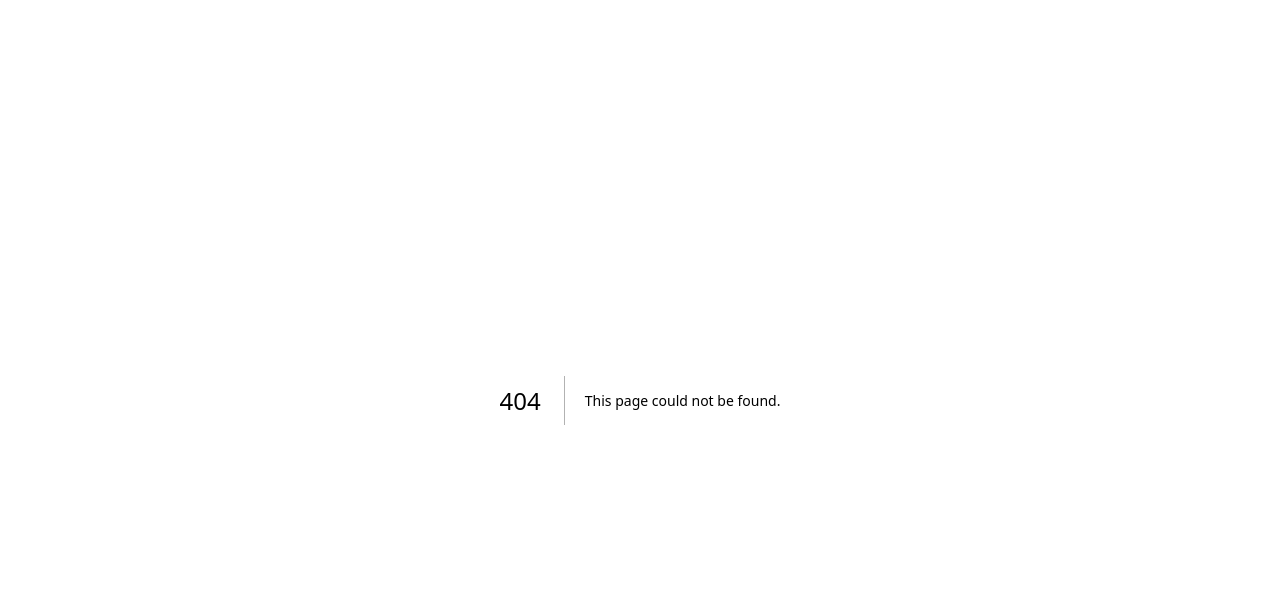
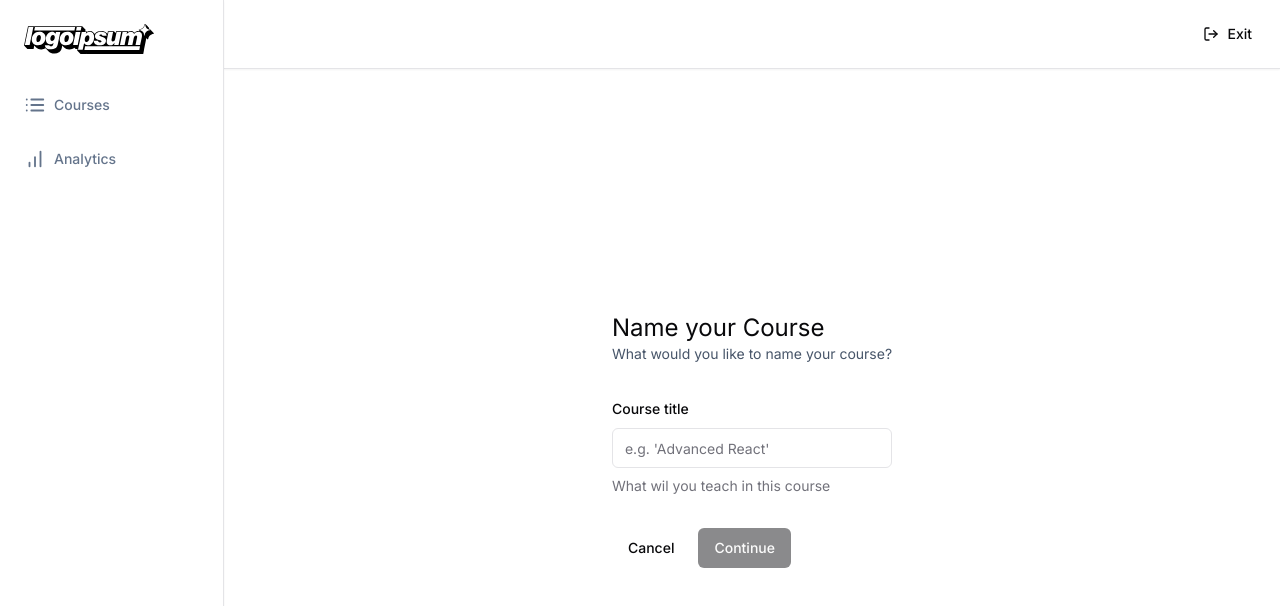
Before and after one commit to harshit-senpai/LMS, a Next.js app: page /teacher/create in a window 1280 px wide. Before the commit this address had no page. Shown: the top 606 px of the page. Built offline with nearby package versions, Linux system fonts and the light colour scheme.

Commit message:
course creattion UI

```diff
--- a/app/(dashboard)/(routes)/teacher/courses/page.tsx
+++ b/app/(dashboard)/(routes)/teacher/courses/page.tsx
@@ -1,7 +1,12 @@
+import { Button } from "@/components/ui/button";
+import Link from "next/link";
+
 export default function TeacherCoursesPage() {
   return (
-    <div>
-      <h1>TeacherCoursesPage</h1>
+    <div className="p-6">
+      <Link href={"/teacher/create"}>
+        <Button>New Course</Button>
+      </Link>
     </div>
   );
 }
--- /dev/null
+++ b/app/(dashboard)/(routes)/teacher/create/page.tsx
@@ -0,0 +1,87 @@
+"use client";
+
+import { Button } from "@/components/ui/button";
+import {
+  Form,
+  FormControl,
+  FormDescription,
+  FormField,
+  FormItem,
+  FormLabel,
+  FormMessage,
+} from "@/components/ui/form";
+import { Input } from "@/components/ui/input";
+import { formSchema } from "@/schema";
+import { zodResolver } from "@hookform/resolvers/zod";
+import axios from "axios";
+import Link from "next/link";
+import { useForm } from "react-hook-form";
+import { toast } from "sonner";
+import { z } from "zod";
+
+export default function CourseCreatePage() {
+  const form = useForm<z.infer<typeof formSchema>>({
+    resolver: zodResolver(formSchema),
+    defaultValues: {
+      title: "",
+    },
+  });
+
+  const { isSubmitting, isValid } = form.formState;
+
+  const onSubmit = async (values: z.infer<typeof formSchema>) => {
+    try {
+      await axios.post("/api/course", values);
+    } catch (error) {
+      toast.error("Something went wrong");
+    }
+  };
+
+  return (
+    <div className="max-w-5xl mx-auto flex md:items-center md:justify-center h-full p-6">
+      <div>
+        <h1 className="text-2xl">Name your Course</h1>
+        <p className="text-sm text-slate-600">
+          What would you like to name your course?
+        </p>
+        <Form {...form}>
+          <form
+            onSubmit={form.handleSubmit(onSubmit)}
+            className="space-y-8 mt-8"
+          >
+            <FormField
+              control={form.control}
+              name="title"
+              render={({ field }) => (
+                <FormItem>
+                  <FormLabel>Course title</FormLabel>
+                  <FormControl>
+                    <Input
+                      placeholder="e.g. 'Advanced React'"
+                      disabled={isSubmitting}
+                      {...field}
+                    />
+                  </FormControl>
+                  <FormDescription>
+                    What wil you teach in this course
+                  </FormDescription>
+                  <FormMessage />
+                </FormItem>
+              )}
+            />
+            <div className="flex items-center gap-x-2">
+              <Link href={"/"}>
+                <Button type="button" variant={"ghost"}>
+                  Cancel
+                </Button>
+              </Link>
+              <Button type="submit" disabled={!isValid || isSubmitting}>
+                Continue
+              </Button>
+            </div>
+          </form>
+        </Form>
+      </div>
+    </div>
+  );
+}
--- a/app/(dashboard)/layout.tsx
+++ b/app/(dashboard)/layout.tsx
@@ -1,3 +1,4 @@
+import { Toaster } from "@/components/ui/sonner";
 import { Navbar } from "./_components/Navbar";
 import { Sidebar } from "./_components/Sidebar";
 
@@ -15,6 +16,7 @@
         <Sidebar />
       </div>
       <main className="md:ml-56 pt-[80px] h-full">{children}</main>
+      <Toaster />
     </div>
   );
 }
--- a/app/layout.tsx
+++ b/app/layout.tsx
@@ -1,19 +1,10 @@
 import type { Metadata } from "next";
-import localFont from "next/font/local";
 import "./globals.css";
+import { Inter } from "next/font/google";
+
+const inter = Inter({ subsets: ["latin"] });
 
 import { ClerkProvider } from "@clerk/nextjs";
-
-const geistSans = localFont({
-  src: "./fonts/GeistVF.woff",
-  variable: "--font-geist-sans",
-  weight: "100 900",
-});
-const geistMono = localFont({
-  src: "./fonts/GeistMonoVF.woff",
-  variable: "--font-geist-mono",
-  weight: "100 900",
-});
 
 export const metadata: Metadata = {
   title: "Create Next App",
@@ -28,11 +19,7 @@
   return (
     <ClerkProvider>
       <html lang="en">
-        <body
-          className={`${geistSans.variable} ${geistMono.variable} antialiased`}
-        >
-          {children}
-        </body>
+        <body className={`${inter.className} antialiased`}>{children}</body>
       </html>
     </ClerkProvider>
   );
--- /dev/null
+++ b/components/ui/form.tsx
@@ -0,0 +1,178 @@
+"use client"
+
+import * as React from "react"
+import * as LabelPrimitive from "@radix-ui/react-label"
+import { Slot } from "@radix-ui/react-slot"
+import {
+  Controller,
+  ControllerProps,
+  FieldPath,
+  FieldValues,
+  FormProvider,
+  useFormContext,
+} from "react-hook-form"
+
+import { cn } from "@/lib/utils"
+import { Label } from "@/components/ui/label"
+
+const Form = FormProvider
+
+type FormFieldContextValue<
+  TFieldValues extends FieldValues = FieldValues,
+  TName extends FieldPath<TFieldValues> = FieldPath<TFieldValues>
+> = {
+  name: TName
+}
+
+const FormFieldContext = React.createContext<FormFieldContextValue>(
+  {} as FormFieldContextValue
+)
+
+const FormField = <
+  TFieldValues extends FieldValues = FieldValues,
+  TName extends FieldPath<TFieldValues> = FieldPath<TFieldValues>
+>({
+  ...props
+}: ControllerProps<TFieldValues, TName>) => {
+  return (
+    <FormFieldContext.Provider value={{ name: props.name }}>
+      <Controller {...props} />
+    </FormFieldContext.Provider>
+  )
+}
+
+const useFormField = () => {
+  const fieldContext = React.useContext(FormFieldContext)
+  const itemContext = React.useContext(FormItemContext)
+  const { getFieldState, formState } = useFormContext()
+
+  const fieldState = getFieldState(fieldContext.name, formState)
+
+  if (!fieldContext) {
+    throw new Error("useFormField should be used within <FormField>")
+  }
+
+  const { id } = itemContext
+
+  return {
+    id,
+    name: fieldContext.name,
+    formItemId: `${id}-form-item`,
+    formDescriptionId: `${id}-form-item-description`,
+    formMessageId: `${id}-form-item-message`,
+    ...fieldState,
+  }
+}
+
+type FormItemContextValue = {
+  id: string
+}
+
+const FormItemContext = React.createContext<FormItemContextValue>(
+  {} as FormItemContextValue
+)
+
+const FormItem = React.forwardRef<
+  HTMLDivElement,
+  React.HTMLAttributes<HTMLDivElement>
+>(({ className, ...props }, ref) => {
+  const id = React.useId()
+
+  return (
+    <FormItemContext.Provider value={{ id }}>
+      <div ref={ref} className={cn("space-y-2", className)} {...props} />
+    </FormItemContext.Provider>
+  )
+})
+FormItem.displayName = "FormItem"
+
+const FormLabel = React.forwardRef<
+  React.ElementRef<typeof LabelPrimitive.Root>,
+  React.ComponentPropsWithoutRef<typeof LabelPrimitive.Root>
+>(({ className, ...props }, ref) => {
+  const { error, formItemId } = useFormField()
+
+  return (
+    <Label
+      ref={ref}
+      className={cn(error && "text-destructive", className)}
+      htmlFor={formItemId}
+      {...props}
+    />
+  )
+})
+FormLabel.displayName = "FormLabel"
+
+const FormControl = React.forwardRef<
+  React.ElementRef<typeof Slot>,
+  React.ComponentPropsWithoutRef<typeof Slot>
+>(({ ...props }, ref) => {
+  const { error, formItemId, formDescriptionId, formMessageId } = useFormField()
+
+  return (
+    <Slot
+      ref={ref}
+      id={formItemId}
+      aria-describedby={
+        !error
+          ? `${formDescriptionId}`
+          : `${formDescriptionId} ${formMessageId}`
+      }
+      aria-invalid={!!error}
+      {...props}
+    />
+  )
+})
+FormControl.displayName = "FormControl"
+
+const FormDescription = React.forwardRef<
+  HTMLParagraphElement,
+  React.HTMLAttributes<HTMLParagraphElement>
+>(({ className, ...props }, ref) => {
+  const { formDescriptionId } = useFormField()
+
+  return (
+    <p
+      ref={ref}
+      id={formDescriptionId}
+      className={cn("text-sm text-muted-foreground", className)}
+      {...props}
+    />
+  )
+})
+FormDescription.displayName = "FormDescription"
+
+const FormMessage = React.forwardRef<
+  HTMLParagraphElement,
+  React.HTMLAttributes<HTMLParagraphElement>
+>(({ className, children, ...props }, ref) => {
+  const { error, formMessageId } = useFormField()
+  const body = error ? String(error?.message) : children
+
+  if (!body) {
+    return null
+  }
+
+  return (
+    <p
+      ref={ref}
+      id={formMessageId}
+      className={cn("text-sm font-medium text-destructive", className)}
+      {...props}
+    >
+      {body}
+    </p>
+  )
+})
+FormMessage.displayName = "FormMessage"
+
+export {
+  useFormField,
+  Form,
+  FormItem,
+  FormLabel,
+  FormControl,
+  FormDescription,
+  FormMessage,
+  FormField,
+}
--- /dev/null
+++ b/components/ui/input.tsx
@@ -0,0 +1,25 @@
+import * as React from "react"
+
+import { cn } from "@/lib/utils"
+
+export interface InputProps
+  extends React.InputHTMLAttributes<HTMLInputElement> {}
+
+const Input = React.forwardRef<HTMLInputElement, InputProps>(
+  ({ className, type, ...props }, ref) => {
+    return (
+      <input
+        type={type}
+        className={cn(
+          "flex h-10 w-full rounded-md border border-input bg-background px-3 py-2 text-sm ring-offset-background file:border-0 file:bg-transparent file:text-sm file:font-medium file:text-foreground placeholder:text-muted-foreground focus-visible:outline-none focus-visible:ring-2 focus-visible:ring-ring focus-visible:ring-offset-2 disabled:cursor-not-allowed disabled:opacity-50",
+          className
+        )}
+        ref={ref}
+        {...props}
+      />
+    )
+  }
+)
+Input.displayName = "Input"
+
+export { Input }
--- /dev/null
+++ b/components/ui/label.tsx
@@ -0,0 +1,26 @@
+"use client"
+
+import * as React from "react"
+import * as LabelPrimitive from "@radix-ui/react-label"
+import { cva, type VariantProps } from "class-variance-authority"
+
+import { cn } from "@/lib/utils"
+
+const labelVariants = cva(
+  "text-sm font-medium leading-none peer-disabled:cursor-not-allowed peer-disabled:opacity-70"
+)
+
+const Label = React.forwardRef<
+  React.ElementRef<typeof LabelPrimitive.Root>,
+  React.ComponentPropsWithoutRef<typeof LabelPrimitive.Root> &
+    VariantProps<typeof labelVariants>
+>(({ className, ...props }, ref) => (
+  <LabelPrimitive.Root
+    ref={ref}
+    className={cn(labelVariants(), className)}
+    {...props}
+  />
+))
+Label.displayName = LabelPrimitive.Root.displayName
+
+export { Label }
--- /dev/null
+++ b/components/ui/sonner.tsx
@@ -0,0 +1,31 @@
+"use client"
+
+import { useTheme } from "next-themes"
+import { Toaster as Sonner } from "sonner"
+
+type ToasterProps = React.ComponentProps<typeof Sonner>
+
+const Toaster = ({ ...props }: ToasterProps) => {
+  const { theme = "system" } = useTheme()
+
+  return (
+    <Sonner
+      theme={theme as ToasterProps["theme"]}
+      className="toaster group"
+      toastOptions={{
+        classNames: {
+          toast:
+            "group toast group-[.toaster]:bg-background group-[.toaster]:text-foreground group-[.toaster]:border-border group-[.toaster]:shadow-lg",
+          description: "group-[.toast]:text-muted-foreground",
+          actionButton:
+            "group-[.toast]:bg-primary group-[.toast]:text-primary-foreground",
+          cancelButton:
+            "group-[.toast]:bg-muted group-[.toast]:text-muted-foreground",
+        },
+      }}
+      {...props}
+    />
+  )
+}
+
+export { Toaster }
--- /dev/null
+++ b/schema/index.ts
@@ -0,0 +1,7 @@
+import { z } from "zod";
+
+export const formSchema = z.object({
+  title: z.string().min(1, {
+    message: "Title is required",
+  }),
+});
```
Also changed, not shown: package.json (+8 -1 lines), 1 other file (tests, documents, lock files or other folders).
